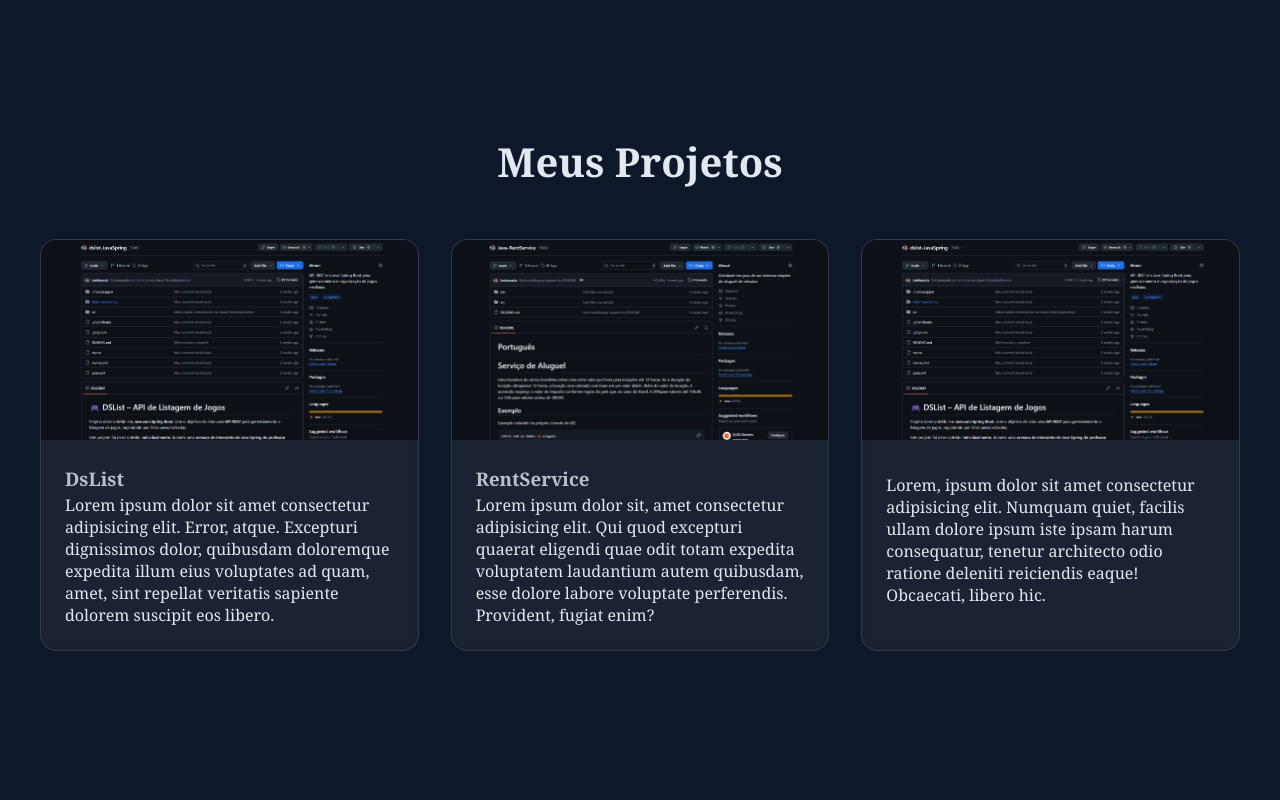
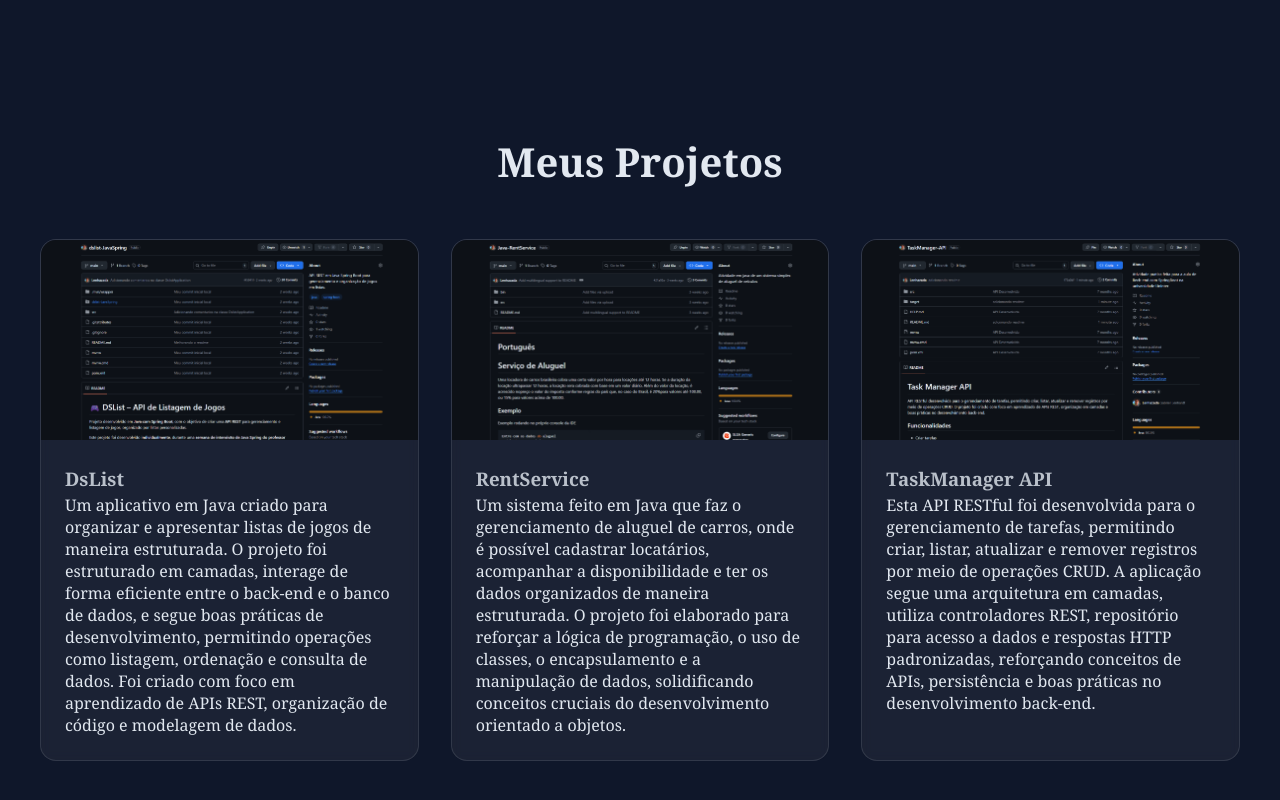
Before and after one commit to Lenhazada/Portifolio-Gabriel-Lenhardt, a plain HTML site: page index.html in a window 1280 px wide. Shown: the part 1485-2285 px from the top of the page. Drawn offline with Linux system fonts and the light colour scheme.

Commit message:
Alterando detalhes dos projetos

```diff
--- a/index.html
+++ b/index.html
@@ -42,28 +42,21 @@
                 <img src="img/projeto1.png" alt="Imagem do projeto" class="projetos-imagem">
                 <div class="caixa-textos-projeto">
                     <h3 class="projetos-card-titulo">DsList</h3>
-                    <p class="projetos-card-descricao">Lorem ipsum dolor sit amet consectetur adipisicing elit. Error,
-                        atque. Excepturi dignissimos dolor, quibusdam doloremque expedita illum eius voluptates ad quam,
-                        amet, sint repellat veritatis sapiente dolorem suscipit eos libero.</p>
+                    <p class="projetos-card-descricao">Um aplicativo em Java criado para organizar e apresentar listas de jogos de maneira estruturada. O projeto foi estruturado em camadas, interage de forma eficiente entre o back-end e o banco de dados, e segue boas práticas de desenvolvimento, permitindo operações como listagem, ordenação e consulta de dados. Foi criado com foco em aprendizado de APIs REST, organização de código e modelagem de dados.</p>
                 </div>
             </div>
             <div class="projetos-card">
                 <img src="img/projeto2.png" alt="Imagem do projeto" class="projetos-imagem">
                 <div class="caixa-textos-projeto">
                     <h3 class="projetos-card-titulo">RentService</h3>
-                    <p class="projetos-card-descricao">Lorem ipsum dolor sit, amet consectetur adipisicing elit. Qui
-                        quod excepturi quaerat eligendi quae odit totam expedita voluptatem laudantium autem quibusdam,
-                        esse
-                        dolore labore voluptate perferendis. Provident, fugiat enim?</p>
+                    <p class="projetos-card-descricao">Um sistema feito em Java que faz o gerenciamento de aluguel de carros, onde é possível cadastrar locatários, acompanhar a disponibilidade e ter os dados organizados de maneira estruturada. O projeto foi elaborado para reforçar a lógica de programação, o uso de classes, o encapsulamento e a manipulação de dados, solidificando conceitos cruciais do desenvolvimento orientado a objetos.</p>
                 </div>
             </div>
             <div class="projetos-card">
-                <img src="img/projeto1.png" alt="Imagem do projeto" class="projetos-imagem">
+                <img src="img/projeto3.png" alt="Imagem do projeto" class="projetos-imagem">
                 <div class="caixa-textos-projeto">
-                    <h3 class="projetos-card-titulo"></h3>
-                    <p class="projetos-card-descricao">Lorem, ipsum dolor sit amet consectetur adipisicing elit. Numquam
-                        quiet, facilis ullam dolore ipsum iste ipsam harum consequatur, tenetur architecto odio ratione
-                        deleniti reiciendis eaque! Obcaecati, libero hic.</p>
+                    <h3 class="projetos-card-titulo">TaskManager API</h3>
+                    <p class="projetos-card-descricao">Esta API RESTful foi desenvolvida para o gerenciamento de tarefas, permitindo criar, listar, atualizar e remover registros por meio de operações CRUD. A aplicação segue uma arquitetura em camadas, utiliza controladores REST, repositório para acesso a dados e respostas HTTP padronizadas, reforçando conceitos de APIs, persistência e boas práticas no desenvolvimento back-end.</p>
                 </div>
             </div>
         </div>
```
Also changed, not shown: img/projeto3.png (added).
